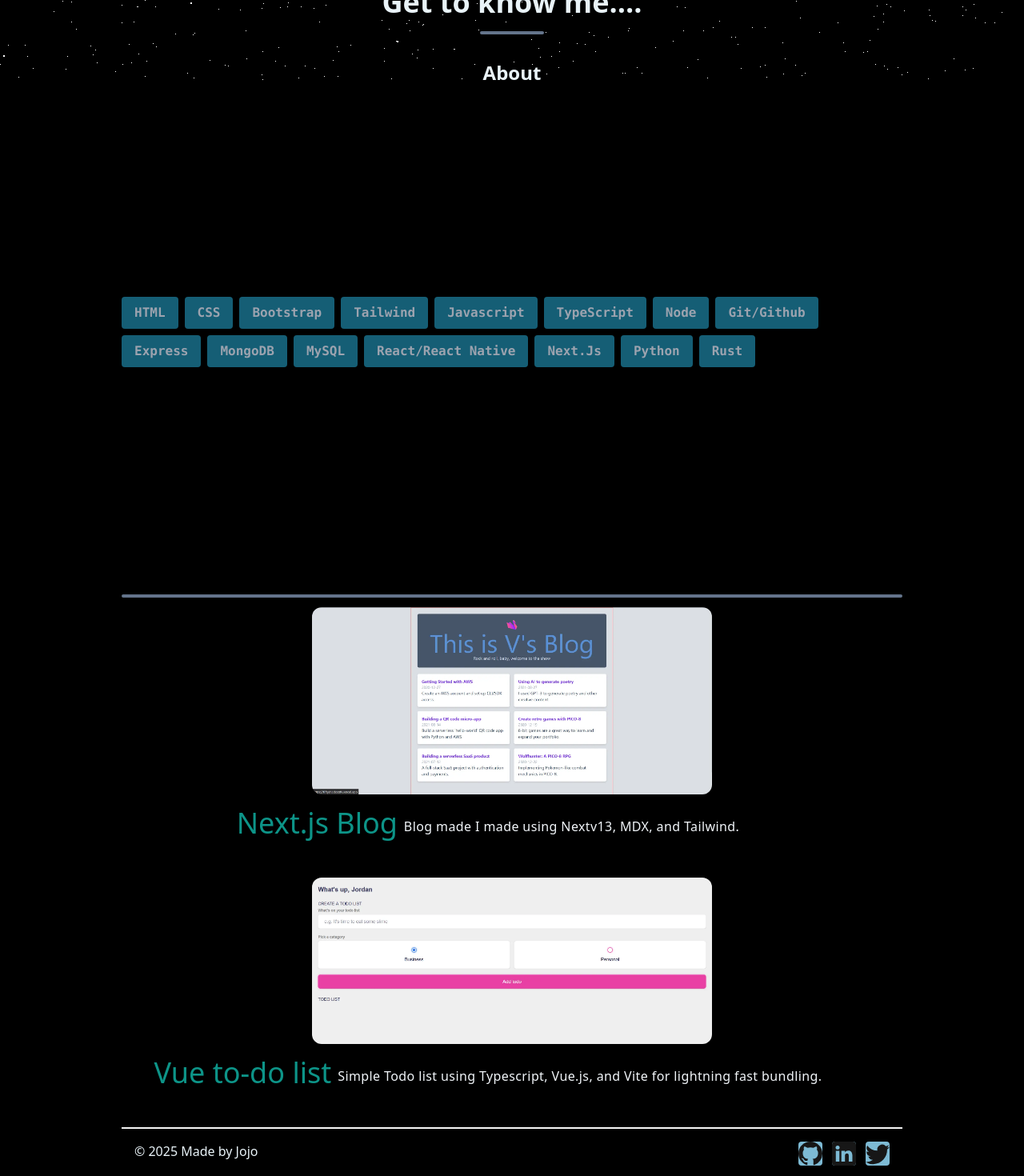
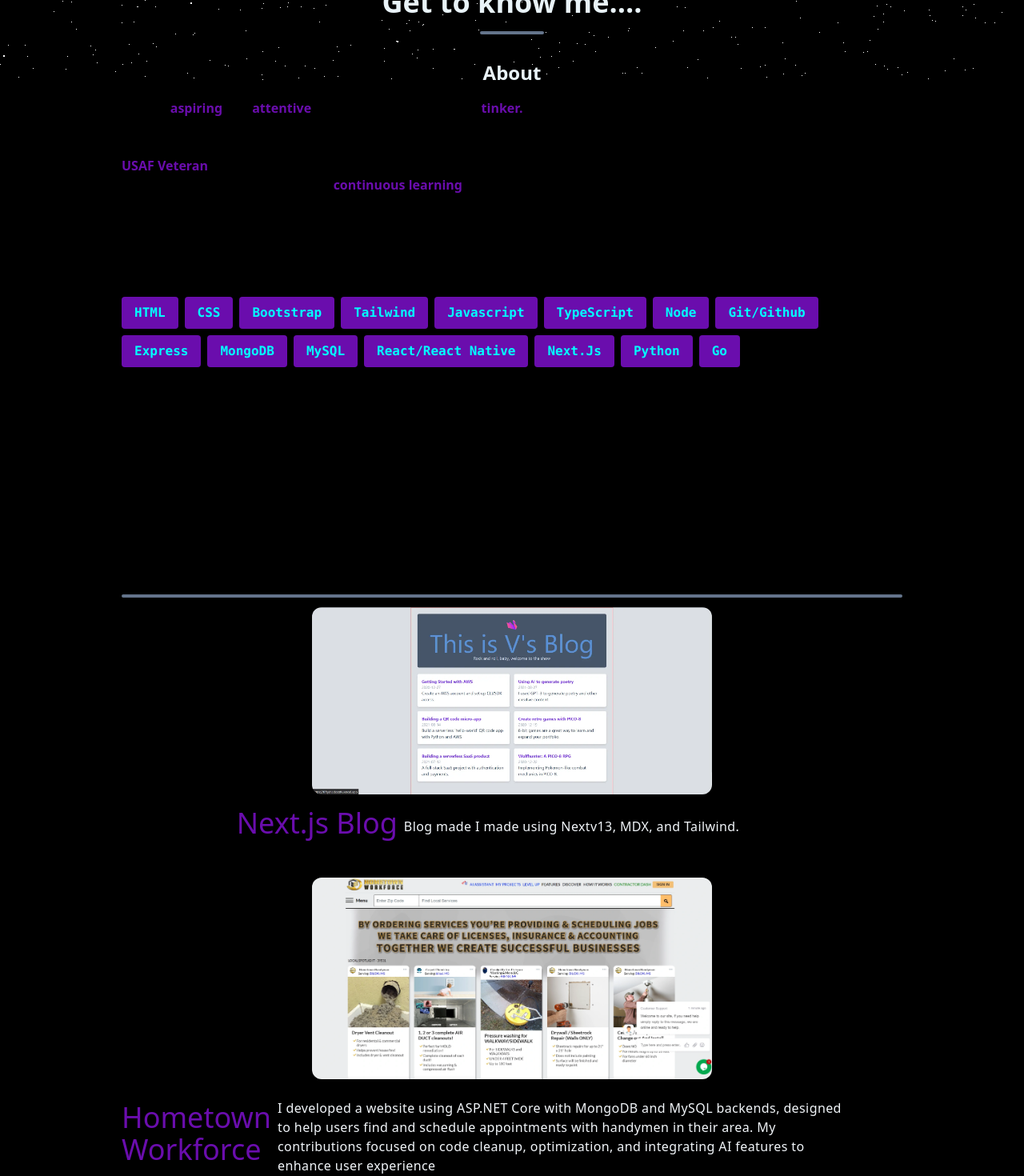
Before and after one commit to Vintagejojo/newportfolio23, a Next.js app: page / in a window 1280 px wide. Shown: the part 700-2170 px from the top of the page at 80% size. Built offline with nearby package versions, Linux system fonts and the light colour scheme.

Commit message:
.
Star bg, also made pfp a textured sphere

```diff
--- a/app/globals.css
+++ b/app/globals.css
@@ -32,6 +32,28 @@ body {
   overflow: hidden;
 }
 
+.eightbit-btn {
+  background: #6a0dad; /* Royal Purple */
+  display: inline-block;
+  position: relative;
+  text-align: center;
+  font-size: 30px;
+  padding: 20px;
+  font-family: 'Press Start 2P', cursive;
+  color: white;
+  box-shadow: inset (-6px) (-6px) 0px 0px #4aa52e; /* Highlight */
+}
+
+.eightbit-btn:hover,
+.eightbit-btn:focus {
+  background: #5b0c90; /* Slightly darker royal purple */
+  box-shadow: inset (-9px) (-9px) 0px 0px #4aa52e; /* Highlight */
+}
+
+.eightbit-btn:active {
+  box-shadow: inset 6px 6px 0px 0px #4aa52e; /* Highlight */
+}
+
 /* .icon-color {
   background: #7DBAD4;
 } */
--- a/components/AboutMe.jsx
+++ b/components/AboutMe.jsx
@@ -1,63 +1,89 @@
-import React from "react";
-import { motion } from "framer-motion"
+import React from 'react';
 
 const stats = [
-    {stat: "HTML"},
-    {stat: "CSS"},
-    {stat: "Bootstrap"},
-    {stat: "Tailwind"},
-    {stat: "Javascript"},
-    {stat: "TypeScript"},
-    {stat: "Node"},
-    {stat: "Git/Github"},
-    {stat: "Express"},
-    {stat: "MongoDB"},
-    {stat: "MySQL"},
-    {stat: "React/React Native"},
-    {stat: "Next.Js"},
-    {stat: "Python"},
-    {stat: "Rust"},
-]
+  { stat: 'HTML' },
+  { stat: 'CSS' },
+  { stat: 'Bootstrap' },
+  { stat: 'Tailwind' },
+  { stat: 'Javascript' },
+  { stat: 'TypeScript' },
+  { stat: 'Node' },
+  { stat: 'Git/Github' },
+  { stat: 'Express' },
+  { stat: 'MongoDB' },
+  { stat: 'MySQL' },
+  { stat: 'React/React Native' },
+  { stat: 'Next.Js' },
+  { stat: 'Python' },
+  { stat: 'Go' },
+];
 
 export default function AboutMe() {
   return (
     <section id="about_me">
       <div className="my-10 md:pb-48">
-                <h1 className=" mb-12 sm:mb-8 text-center text-generalbg font-bold text-4xl">
+        <h1 className="mb-12 sm:mb-8 text-center text-generalbg font-bold text-4xl">
           Get to know me....
           <hr className="w-20 h-1 my-4 mx-auto bg-slate-500 border-0 rounded" />
         </h1>
         <div className="flex flex-row md:flex-col justify-center align-top items-stretch">
-                    {/* first section lives below */}
           <div className="sm:w-1/2 md:w-full md:mb-12">
-                    <h2 className=" text-2xl font-bold mb-8 sm:mb-4 text-center text-generalbg">
+            <h2 className="text-2xl font-bold mb-8 sm:mb-4 text-center text-generalbg">
               About
             </h2>
-                        <p>Hey there friends my name is Jordan and I am an
-                            <span className="font-extrabold"> aspiring </span> and
-                            <span className="font-extrabold"> attentive </span> web developer who likes to
-                            <span className="font-extrabold"> tinker. </span> Equal parts Herbalist and Technocrat.
+            <p>
+              I am an
+              <span className="font-extrabold text-royalPurple">
+                {' '}
+                aspiring{' '}
+              </span>{' '}
+              and
+              <span className="font-extrabold text-royalPurple">
+                {' '}
+                attentive{' '}
+              </span>{' '}
+              web developer who likes to
+              <span className="font-extrabold text-royalPurple">
+                {' '}
+                tinker.{' '}
+              </span>{' '}
+              Equal parts Herbalist and Technocrat.
             </p>
             <br />
             <br />
             <p>
-                            USAF Veteran and Gulf States dweller, I've been involved with all things computer and tech for the better part of a decade and a half. I have a wide range of passions and hobbies, but I won't get into all of them here.
+              <span className="font-extrabold text-royalPurple">
+                {' '}
+                USAF Veteran{' '}
+              </span>{' '}
+              and Gulf States dweller, I've been involved with all things
+              computer and tech for the better part of a decade and a half. With
+              a passion for coding and
+              <span className="font-extrabold text-royalPurple">
+                {' '}
+                continuous learning
+              </span>{' '}
+              , I thrive on tackling new challenges and staying at the cutting
+              edge of technology.
             </p>
           </div>
-                    {/* second section dive below */}
-
           <div className="sm:w-1/2 md:w-full">
-                    <h2 className=" text-2xl font-bold mb-8 sm:mb-4 text-center">
+            <h2 className="text-2xl font-bold mb-8 sm:mb-4 text-center">
               Skills
             </h2>
             <div className="flex flex-wrap flex-row justify-center sm:justify-start">
-                            {stats.map((item, idx)=>{
-                                return <p key={idx} className="bg-cyan-800 px-4 py-2 mr-2 mt-2 font-mono text-gray-400 rounded font-semibold">{item.stat}</p>
-                            })}
+              {stats.map((item, idx) => (
+                <p
+                  key={idx}
+                  className="bg-royalPurple px-4 py-2 mr-2 mt-2 font-mono text-electricBlue rounded font-semibold"
+                >
+                  {item.stat}
+                </p>
+              ))}
             </div>
           </div>
         </div>
       </div>
     </section>
-    )
+  );
 }
--- a/components/Footer.jsx
+++ b/components/Footer.jsx
@@ -7,7 +7,7 @@ export default function Footer() {
       <hr className="w-full h-0.5 mx-auto mt-8 bg-neutral-100 border-0" />
       <div className="mx-auto p-4 flex flex-col text-center text-neutral-900 md:flex-row md:justify-between">
         <div>
-          <p className="text-generalbg">© 2025 Made by Jojo</p>
+          <p className="text-electricBlue">© 2025 Made by Jojo</p>
         </div>
         <div className="flex flex-row items-center justify-center space-x-3">
           <a
@@ -16,7 +16,7 @@ export default function Footer() {
             target="_blank"
           >
             <BsGithub
-              className="hover:translate-x-1 transition-transform cursor-pointer bg-iconbg rounded"
+              className="hover:translate-x-1 transition-transform cursor-pointer bg-electricBlue rounded"
               size={30}
             />
           </a>
@@ -26,17 +26,7 @@ export default function Footer() {
             target="_blank"
           >
             <BsLinkedin
-              className="hover:translate-x-1 transition-transform cursor-pointer bg-iconbg rounded"
-              size={30}
-            />
-          </a>
-          <a
-            href="https://twitter.com/rusticjojo?t=lwDfeH_YsB_o3rTeqWfegQ&s=09"
-            rel="nonreferrer"
-            target="_blank"
-          >
-            <BsTwitter
-              className="hover:translate-x-1 transition-transform cursor-pointer bg-iconbg rounded"
+              className="hover:translate-x-1 transition-transform cursor-pointer bg-electricBlue rounded"
               size={30}
             />
           </a>
--- a/components/Hero.jsx
+++ b/components/Hero.jsx
@@ -57,7 +57,7 @@ export default function Hero() {
           </h1>
           <p className="text-lg text-generalbg mt-4 mb-6 md:text-2xl">
             I'm a{' '}
-            <span className="font-semibold text-teal-600">
+            <span className="font-semibold text-royalPurple">
               Full Stack Engineer{' '}
             </span>
             transforming challenges into seamless digital solutions
--- a/components/Projects.jsx
+++ b/components/Projects.jsx
@@ -1,25 +1,25 @@
-import React from "react";
-import Image from "next/image";
-import Link from "next/link";
-import { BsGithub, BsLink } from "react-icons/bs"
+import React from 'react';
+import Image from 'next/image';
+import Link from 'next/link';
+import { BsGithub, BsLink } from 'react-icons/bs';
 
 const projects = [
   {
-        name: "Next.js Blog",
-        description: "Blog made I made using Nextv13, MDX, and Tailwind.",
-        image: "/nextjsblogfrontpage.webp",
-        github: "https://github.com/Vintagejojo/jojonxtblog23",
-        link: "https://fiftyshadesofv.vercel.app/"
+    name: 'Next.js Blog',
+    description: 'Blog made I made using Nextv13, MDX, and Tailwind.',
+    image: '/nextjsblogfrontpage.webp',
+    github: 'https://github.com/Vintagejojo/jojonxtblog23',
+    link: 'https://fiftyshadesofv.vercel.app/',
   },
   {
-        name: "Vue to-do list",
-        description: "Simple Todo list using Typescript, Vue.js, and Vite for lightning fast bundling.",
-        image: "/todopreview.webp",
-        github: "https://github.com/Vintagejojo/vuetodo",
-        link: "https://shimmering-raindrop-68cbcc.netlify.app/"
-    }
-
-]
+    name: 'Hometown Workforce',
+    description:
+      'I developed a website using ASP.NET Core with MongoDB and MySQL backends, designed to help users find and schedule appointments with handymen in their area. My contributions focused on code cleanup, optimization, and integrating AI features to enhance user experience',
+    image: '/wfskillsimage.webp',
+    github: 'https://github.com/Vintagejojo/HometownWorkforce',
+    link: 'https://wfskills.com/',
+  },
+];
 
 export default function Projects() {
   return (
@@ -28,7 +28,7 @@ export default function Projects() {
         Proof of Work
         <hr className="w-50 h-1 my-3 mx-auto bg-slate-500 border-0 rounded" />
       </h2>
-            {projects.map((project, idx)=> {
+      {projects.map((project, idx) => {
         return (
           <div key={idx}>
             <div className="flex flex-col items-center sm:w-1/2 md:w-full md:mb-12 w-500 h-500 ">
@@ -46,7 +46,8 @@ export default function Projects() {
               {/* paragraph section below */}
               <div className="mt-4 md:mt-2 flex flex-col md:flex-row md:items-center md:justify-between">
                 <p className="md:flex md:items-center md:justify-between">
-                                    <span className="text-xl md:text-2xl xl:text-4xl text-teal-600 block md:inline mt-2 mr-2">{project.name}
+                  <span className="text-xl md:text-2xl xl:text-4xl text-royalPurple block md:inline mt-2 mr-2">
+                    {project.name}
                   </span>
                   <span className="text-slate-100 tracking-wide text-sm md:text-base xl:text-desc mt-4 mr-2">
                     {project.description}
@@ -70,8 +71,8 @@ export default function Projects() {
               </div>
             </div>
           </div>
-                )
+        );
       })}
     </section>
-    )
+  );
 }
--- a/tailwind.config.js
+++ b/tailwind.config.js
@@ -13,22 +13,26 @@ module.exports = {
           'conic-gradient(from 180deg at 50% 50%, var(--tw-gradient-stops))',
       },
       colors: {
-        iconbg: "#7DBAD4",
-        generalbg: "#E9F3F8"
+        iconbg: '#7DBAD4',
+        generalbg: '#E9F3F8',
+        gold: '#FFD700',
+        electricBlue: '#00FFFF',
+        royalPurple: '#6A0DAD',
+        crimsonRed: '#DC143C',
       },
 
       animation: {
-          bounce: "bounce 0.5s alternate cubic-bezier(0.95, 0.05, 0.795, 0.035) infinite",
+        bounce:
+          'bounce 0.5s alternate cubic-bezier(0.95, 0.05, 0.795, 0.035) infinite',
       },
 
       keyframes: {
-
-          bounce:{
-            from: { transform: "translateY(10px)" },
-          to: { transform: "translateY(0)" },
-          },
-      }
+        bounce: {
+          from: { transform: 'translateY(10px)' },
+          to: { transform: 'translateY(0)' },
+        },
+      },
     },
   },
   plugins: [],
-}
+};
```
Also changed, not shown: public/wfskillsimage.webp (added). Lines whose indentation alone changed are shown as unchanged.
